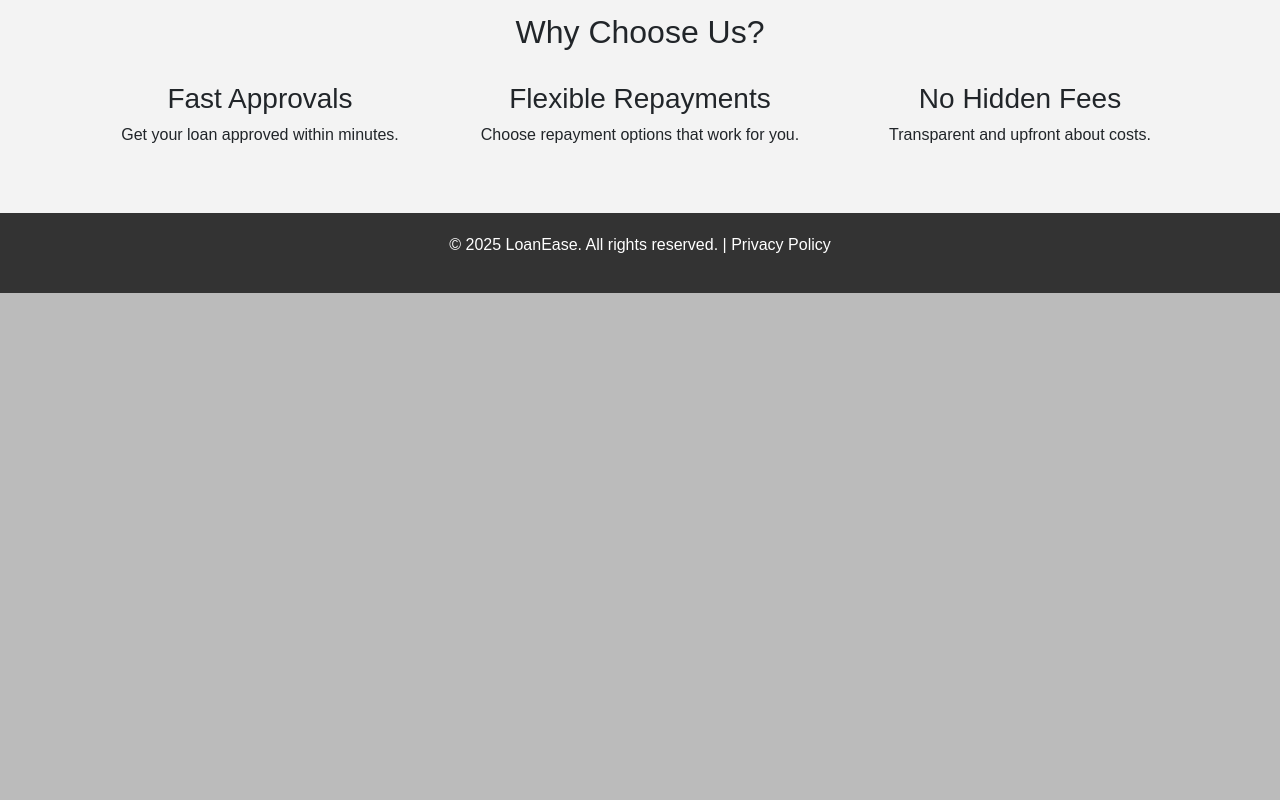
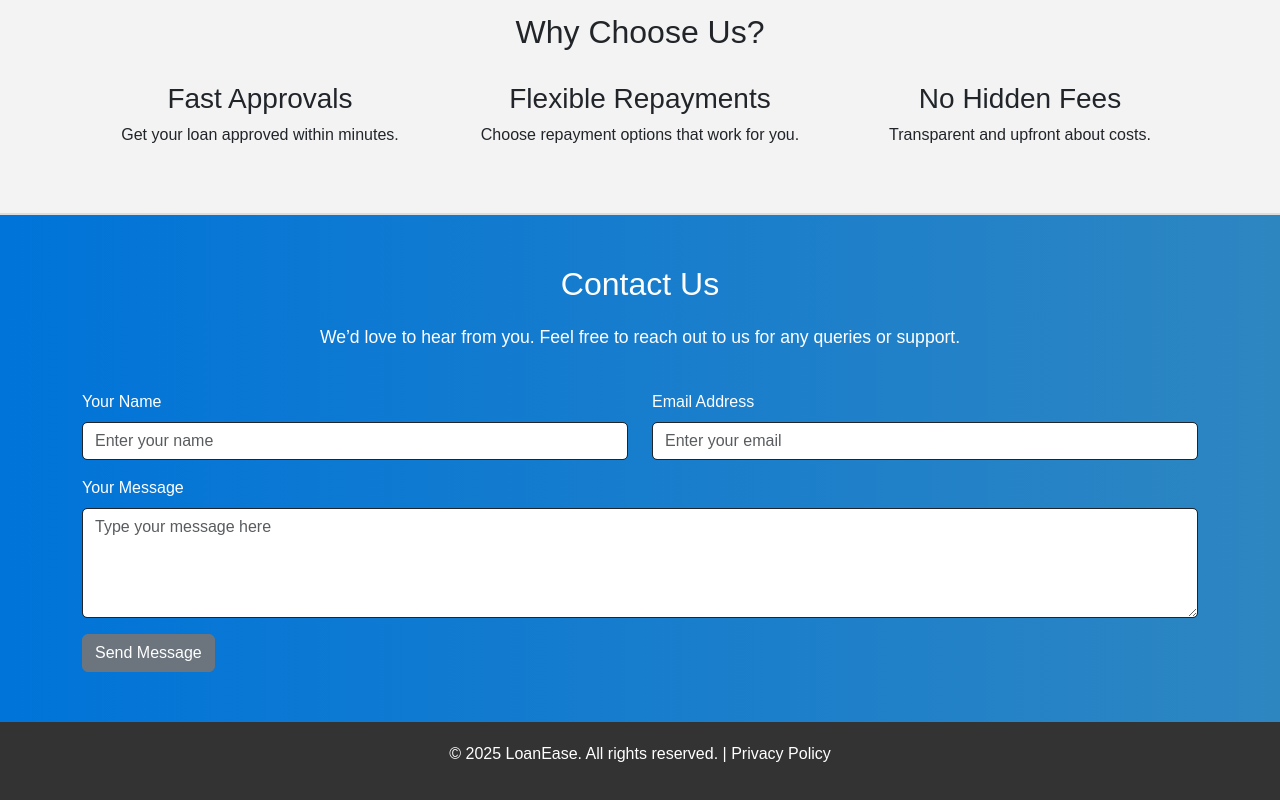
Before and after one commit to Mukulwith7BitGit/loan-ease, an Angular app in the folder loan-ease-app/: page /home in a window 1280 px wide. Shown: the part 703-1503 px from the top of the page. Before the commit the page ends 996 px from the top, so only its background shows below. Built offline with nearby package versions, Linux system fonts and the light colour scheme.

Commit message:
Enh: #11 - Implement Contact-Us section UI

```diff
--- a/loan-ease-app/src/app/pages/home/home.component.html
+++ b/loan-ease-app/src/app/pages/home/home.component.html
@@ -6,8 +6,8 @@
     </div>
 </section>
 
-<section class="loan-calculator container">
-    <h2 id="loanCalculator">Loan Calculator</h2>
+<section id="loanCalculator" class="loan-calculator container">
+    <h2>Loan Calculator</h2>
     <form>
         <div class="mb-3">
             <label for="amount" class="form-label">Loan Amount (Rs.)</label>
@@ -40,3 +40,31 @@
         </div>
     </div>
 </section>
+
+<section id="contact" class="contact-us">
+    <div class="container">
+        <h2>Contact Us</h2>
+        <p>We’d love to hear from you. Feel free to reach out to us for any queries or support.</p>
+        <form>
+            <div class="row">
+                <div class="col-md-6">
+                    <div class="mb-3">
+                        <label for="name" class="form-label contact-us-label">Your Name</label>
+                        <input type="text" id="name" class="form-control" placeholder="Enter your name" />
+                    </div>
+                </div>
+                <div class="col-md-6">
+                    <div class="mb-3">
+                        <label for="email" class="form-label contact-us-label">Email Address</label>
+                        <input type="email" id="email" class="form-control" placeholder="Enter your email" />
+                    </div>
+                </div>
+            </div>
+            <div class="mb-3">
+                <label for="message" class="form-label contact-us-label">Your Message</label>
+                <textarea id="message" class="form-control" rows="4" placeholder="Type your message here"></textarea>
+            </div>
+            <button type="submit" class="btn btn-secondary">Send Message</button>
+        </form>
+    </div>
+</section>
--- a/loan-ease-app/src/app/pages/navbar/navbar.component.html
+++ b/loan-ease-app/src/app/pages/navbar/navbar.component.html
@@ -14,7 +14,7 @@
                     <a class="nav-link" routerLink="/home" fragment="loanCalculator">Loan Calculator</a>
                 </li>
                 <li class="nav-item">
-                    <a class="nav-link" routerLink="/contact">Contact Us</a>
+                    <a class="nav-link" routerLink="/home" fragment="contact">Contact Us</a>
                 </li>
             </ul>
         </div>
--- a/loan-ease-app/src/styles.css
+++ b/loan-ease-app/src/styles.css
@@ -45,3 +45,37 @@ footer a {
   color: #1abc9c;
   text-decoration: none;
 }
+
+.contact-us {
+  padding: 50px 20px;
+  background: linear-gradient(to right, #0074D9, #2E86C1);
+  border-top: 2px solid #ddd;
+}
+
+.contact-us h2 {
+  text-align: center;
+  margin-bottom: 20px;
+  font-size: 2rem;
+  color: white;
+}
+
+.contact-us p {
+  text-align: center;
+  margin-bottom: 40px;
+  color: white;
+  font-size: 1.1rem;
+}
+
+.contact-us-label{
+  color: white;
+}
+
+.contact-us .form-control {
+  border-radius: 5px;
+  border: 1px solid;
+}
+
+.contact-us .btn-primary {
+  padding: 10px 20px;
+  font-size: 1rem;
+}
```
